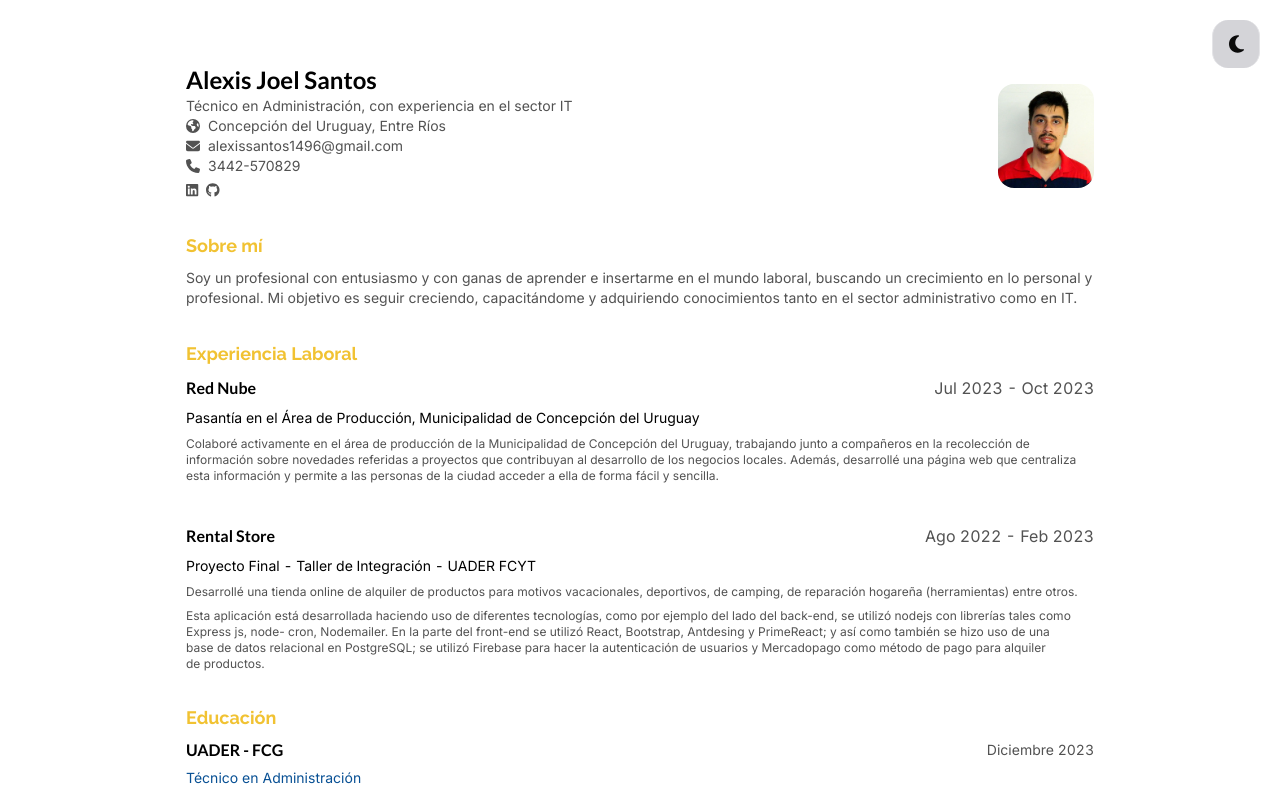
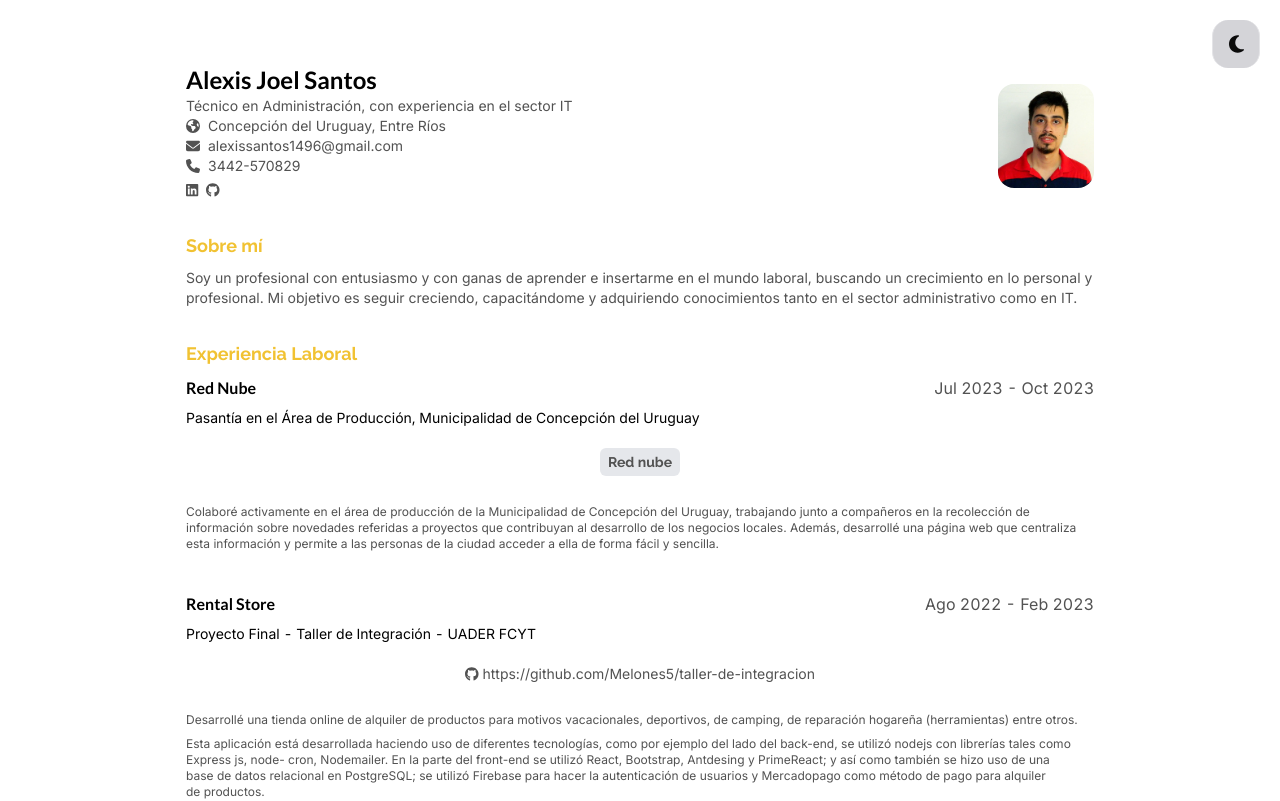
Before and after one commit to Melones5/Newportfolio, a React (Create React App) app: page / in a window 1280 px wide. Shown: the top 801 px of the page. Built offline with nearby package versions, Linux system fonts and the light colour scheme; a web font is replaced by a local one.

Commit message:
adding links webpage

```diff
--- a/src/components/sections/WorkExperience.jsx
+++ b/src/components/sections/WorkExperience.jsx
@@ -1,4 +1,6 @@
 import React from 'react'
+import { FontAwesomeIcon } from '@fortawesome/react-fontawesome'
+import { faGithub } from '@fortawesome/free-brands-svg-icons/faGithub'
 
 const WorkExperience = () => {
   return (
@@ -13,6 +15,9 @@ const WorkExperience = () => {
         </div>
       {/* </div> */}
       <h6 className='text-sm tabular-nums font-inter pt-2 dark:text-white'>Pasantía en el Área de Producción, Municipalidad de Concepción del Uruguay</h6>
+      <div className='py-5 flex justify-center items-center'>
+        <a href='https://red-nube.netlify.app/' target='_blank' rel="noreferrer" className='inline-flex items-center rounded-md px-2 py-1 text-sm font-bold text-neutralText bg-gray-200 font-raleway hover:bg-[#00AA95] hover:text-white hover:font-bold w-15'>Red nube</a>
+      </div>
       <div>
         <p className='pt-2 text-xs font-inter text-pretty text-neutralText dark:text-darkText'>Colaboré activamente en el área de producción de la
           Municipalidad de Concepción del Uruguay, trabajando
@@ -31,6 +36,9 @@ const WorkExperience = () => {
         </div>
       </div>
       <h6 className='text-sm tabular-nums font-inter pt-2 dark:text-white'>Proyecto Final - Taller de Integración - UADER FCYT</h6>
+      <div className='py-5 flex justify-center items-center'>
+        <a href='https://github.com/Melones5/taller-de-integracion' target='_blank' rel="noreferrer" className='text-center text-sm font-inter text-neutralText dark:text-darkText'><FontAwesomeIcon icon={faGithub}/> https://github.com/Melones5/taller-de-integracion</a>
+      </div>
       <div>
         <p className='pt-2 text-xs font-inter text-pretty text-neutralText dark:text-darkText'>Desarrollé una tienda online de alquiler de productos para motivos vacacionales, deportivos, de camping, de reparación hogareña (herramientas) entre otros.</p>
         <p className='pt-2 text-xs font-inter text-pretty text-neutralText dark:text-darkText'>Esta aplicación está desarrollada haciendo uso de diferentes
```
